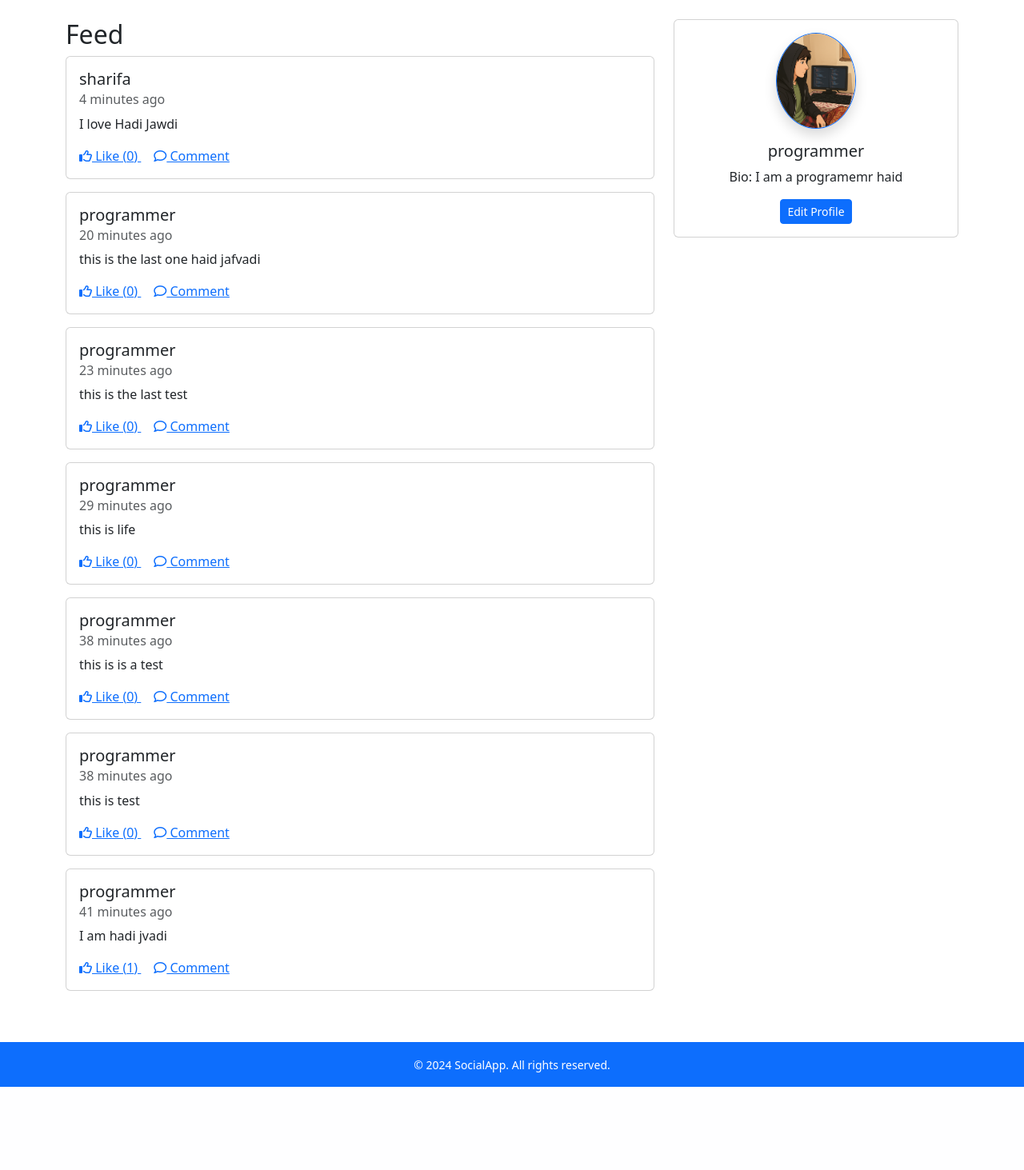
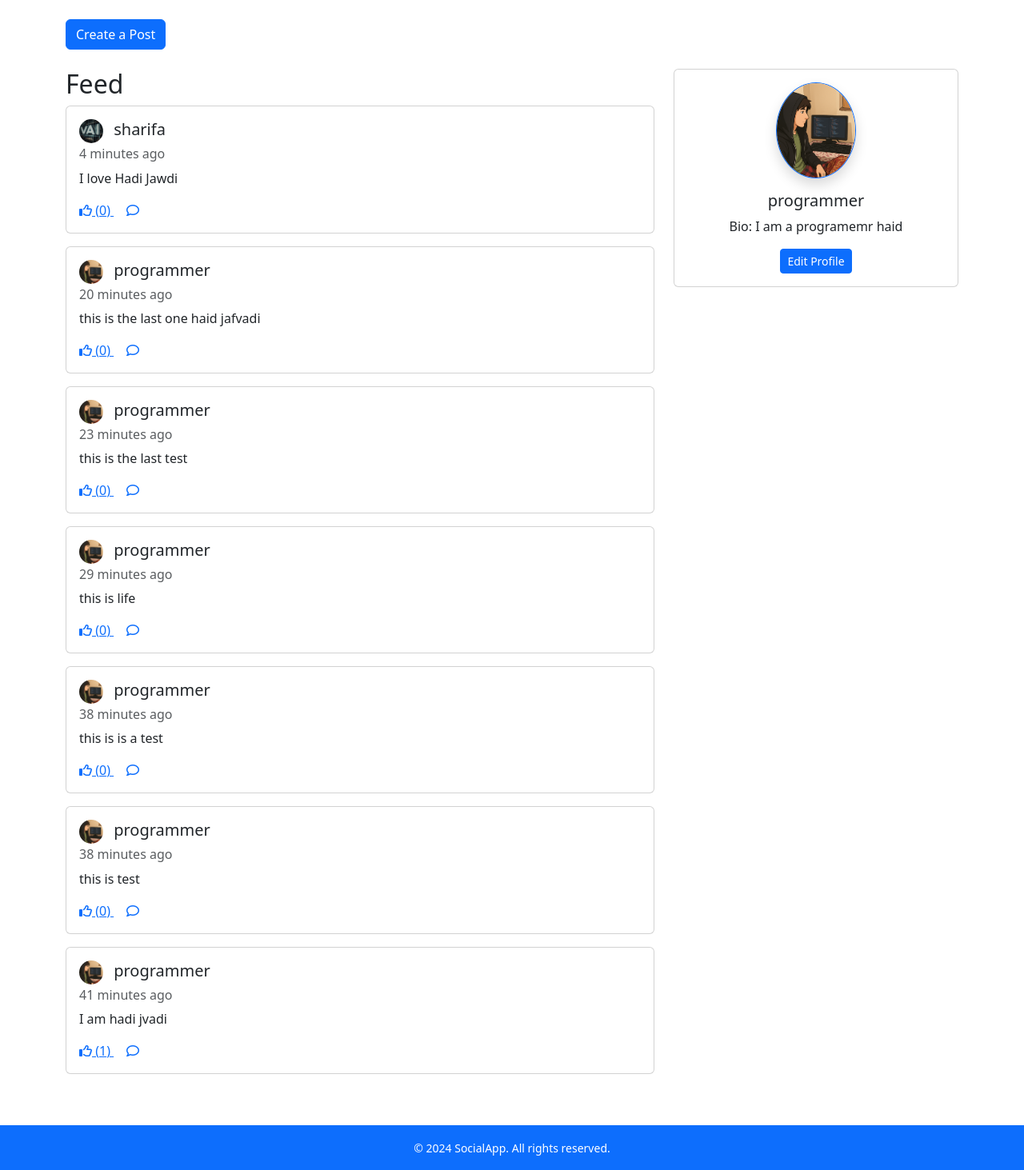
Before and after one commit to Hadi-jawdi/Vshare, a Django app: page / in a window 1280 px wide. Shown: the part 56-1519 px from the top of the page at 80% size. Before the commit the page ends 1415 px from the top, so only its background shows below. Run offline with Django 5.2, Linux system fonts and the light colour scheme; a user stored in the database is signed in; data comes from the database, SQL or seed files in the repository; both versions use the stored data as it was after the commit; tables that the repository leaves empty hold one stand-in row (values such as "Sample post").

Commit message:
added some more features

```diff
--- a/main/forms.py
+++ b/main/forms.py
@@ -1,6 +1,7 @@
 from django import forms
 from django.contrib.auth.models import User
 from .models import UserProfile
+from .models_post_like_fixed import Post
 
 class ProfileEditForm(forms.ModelForm):
     username = forms.CharField(max_length=150, required=True)
@@ -23,3 +24,10 @@ class ProfileEditForm(forms.ModelForm):
             user.save()
             profile.save()
         return profile
+
+class PostForm(forms.ModelForm):
+    content = forms.CharField(widget=forms.Textarea(attrs={'rows': 3, 'placeholder': 'What\'s on your mind?'}), label='')
+
+    class Meta:
+        model = Post
+        fields = ['content']
--- a/main/urls_post_like.py
+++ b/main/urls_post_like.py
@@ -11,4 +11,5 @@ urlpatterns = [
     path('notifications/', views_post_like.notifications, name='notifications'),
     path('messages/', views_post_like.messages_view, name='messages'),
     path('like/', views_post_like.like_post, name='like_post'),
+    path('create_post/', views_post_like.create_post, name='create_post'),
 ]
--- a/main/views_post_like.py
+++ b/main/views_post_like.py
@@ -7,7 +7,10 @@ from django.contrib import messages
 from django.contrib.auth.decorators import login_required
 from django.http import JsonResponse
 from .models import UserProfile
-from .models_post_like import Post
+from .models_post_like_fixed import Post
+from .forms import PostForm
+from .forms import ProfileEditForm
+
 
 class CustomUserCreationForm(UserCreationForm):
     email = forms.EmailField(required=True)
@@ -23,6 +26,7 @@ class CustomUserCreationForm(UserCreationForm):
             user.save()
         return user
 
+
 @login_required
 def home(request):
     user = request.user
@@ -30,11 +34,30 @@ def home(request):
         profile = user.profile
     except UserProfile.DoesNotExist:
         profile = None
-    posts = Post.objects.all().order_by('-created_at')
+    posts = Post.objects.select_related('author__profile').all().order_by('-created_at')
     # Annotate each post with user_has_liked attribute
     for post in posts:
         post.user_has_liked = post.likes.filter(id=user.id).exists()
-    return render(request, 'index_post_like.html', {'profile': profile, 'posts': posts})
+    post_form = PostForm()
+    return render(request, 'index_post_like.html', {'profile': profile, 'posts': posts, 'post_form': post_form})
+
+
+@login_required
+def create_post(request):
+    if request.method == 'POST':
+        form = PostForm(request.POST)
+        if form.is_valid():
+            post = form.save(commit=False)
+            post.author = request.user
+            post.save()
+            messages.success(request, 'Post created successfully.')
+            return redirect('home')
+        else:
+            messages.error(request, 'Please correct the errors below.')
+    else:
+        form = PostForm()
+    return render(request, 'create_post.html', {'post_form': form})
+
 
 @login_required
 def profile(request):
@@ -43,9 +66,11 @@ def profile(request):
         profile = user.profile
     except UserProfile.DoesNotExist:
         profile = None
-    return render(request, 'profile.html', {'profile': profile})
+    posts = Post.objects.filter(author=user).order_by('-created_at')
+    for post in posts:
+        post.user_has_liked = post.likes.filter(id=user.id).exists()
+    return render(request, 'profile.html', {'profile': profile, 'posts': posts})
 
-from .forms import ProfileEditForm
 
 @login_required
 def profile_edit(request):
@@ -66,6 +91,7 @@ def profile_edit(request):
         form = ProfileEditForm(instance=profile, user=user)
     return render(request, 'profile_edit.html', {'form': form})
 
+
 @login_required
 def like_post(request):
     if request.method == 'POST':
@@ -81,7 +107,6 @@ def like_post(request):
         return JsonResponse({'liked': liked, 'total_likes': post.total_likes()})
     return JsonResponse({'error': 'Invalid request'}, status=400)
 
-# Other existing views remain unchanged
 
 def login(request):
     if request.method == 'POST':
@@ -96,9 +121,11 @@ def login(request):
         form = AuthenticationForm()
     return render(request, 'login.html', {'form': form})
 
+
 def logout(request):
     auth_logout(request)
     return redirect('login')
+
 
 def register(request):
     if request.method == 'POST':
@@ -113,10 +140,12 @@ def register(request):
         form = CustomUserCreationForm()
     return render(request, 'register.html', {'form': form})
 
+
 @login_required
 def notifications(request):
     return render(request, 'notifications.html')
 
+
 @login_required
 def messages_view(request):
     return render(request, 'messages.html')
--- a/templates/index_post_like.html
+++ b/templates/index_post_like.html
@@ -1,20 +1,33 @@
 {% extends "base.html" %}
+{% load static %}
 {% block title %}Social Media Website{% endblock %}
 {% block content %}
     <div class="row">
+        <!-- Button to navigate to create post page -->
+        <div class="col-lg-8 mb-4">
+            <a href="{% url 'create_post' %}" class="btn btn-primary">Create a Post</a>
+        </div>
+
         <!-- Posts feed -->
         <div class="col-lg-8 mb-4">
             <h2>Feed</h2>
             {% for post in posts %}
             <div class="post card mb-3" data-post-id="{{ post.id }}">
                 <div class="card-body">
-                    <h5 class="card-title">{{ post.author.username }}</h5>
+                    <h5 class="card-title">
+                        {% if post.author.profile and post.author.profile.profile_image %}
+                            <img src="{{ post.author.profile.profile_image.url }}" alt="Profile Image" class="rounded-circle" style="width: 30px; height: 30px; object-fit: cover; margin-right: 8px; vertical-align: middle;">
+                        {% else %}
+                            <img src="https://via.placeholder.com/30" alt="Profile Image" class="rounded-circle" style="width: 30px; height: 30px; object-fit: cover; margin-right: 8px; vertical-align: middle;">
+                        {% endif %}
+                        {{ post.author.username }}
+                    </h5>
                     <h6 class="card-subtitle mb-2 text-muted">{{ post.created_at|timesince }} ago</h6>
                     <p class="card-text">{{ post.content }}</p>
-                    <a href="#" class="card-link like-button" data-liked="{{ post.user_has_liked }}">
-                        <i class="fa-regular fa-thumbs-up"></i> Like (<span class="like-count">{{ post.total_likes }}</span>)
-                    </a>
-                    <a href="#" class="card-link"><i class="fa-regular fa-comment"></i> Comment</a>
+<a href="#" class="card-link like-button" data-liked="{{ post.user_has_liked }}">
+    <i class="fa-regular fa-thumbs-up icon-like"></i> (<span class="like-count">{{ post.total_likes }}</span>)
+</a>
+<a href="#" class="card-link"><i class="fa-regular fa-comment icon-comment"></i></a>
                 </div>
             </div>
             {% empty %}
@@ -38,4 +51,5 @@
             </div>
         </div>
     </div>
+    <script src="{% static 'script_post_like.js' %}"></script>
 {% endblock %}
--- a/templates/script_post_like.js
+++ b/templates/script_post_like.js
@@ -1,4 +1,3 @@
-// Placeholder for future JavaScript functionality
 console.log("Social media frontend loaded.");
 
 document.addEventListener('DOMContentLoaded', function() {
```
Also changed, not shown: main/urls.py (+12 -10 lines), templates/create_post.html (added, +20 -0 lines), templates/profile.html (+19 -0 lines), templates/styles.css (+13 -23 lines), db.sqlite3, media/profile_images/coder_second_edit_QCczo1u.jfif (added).
